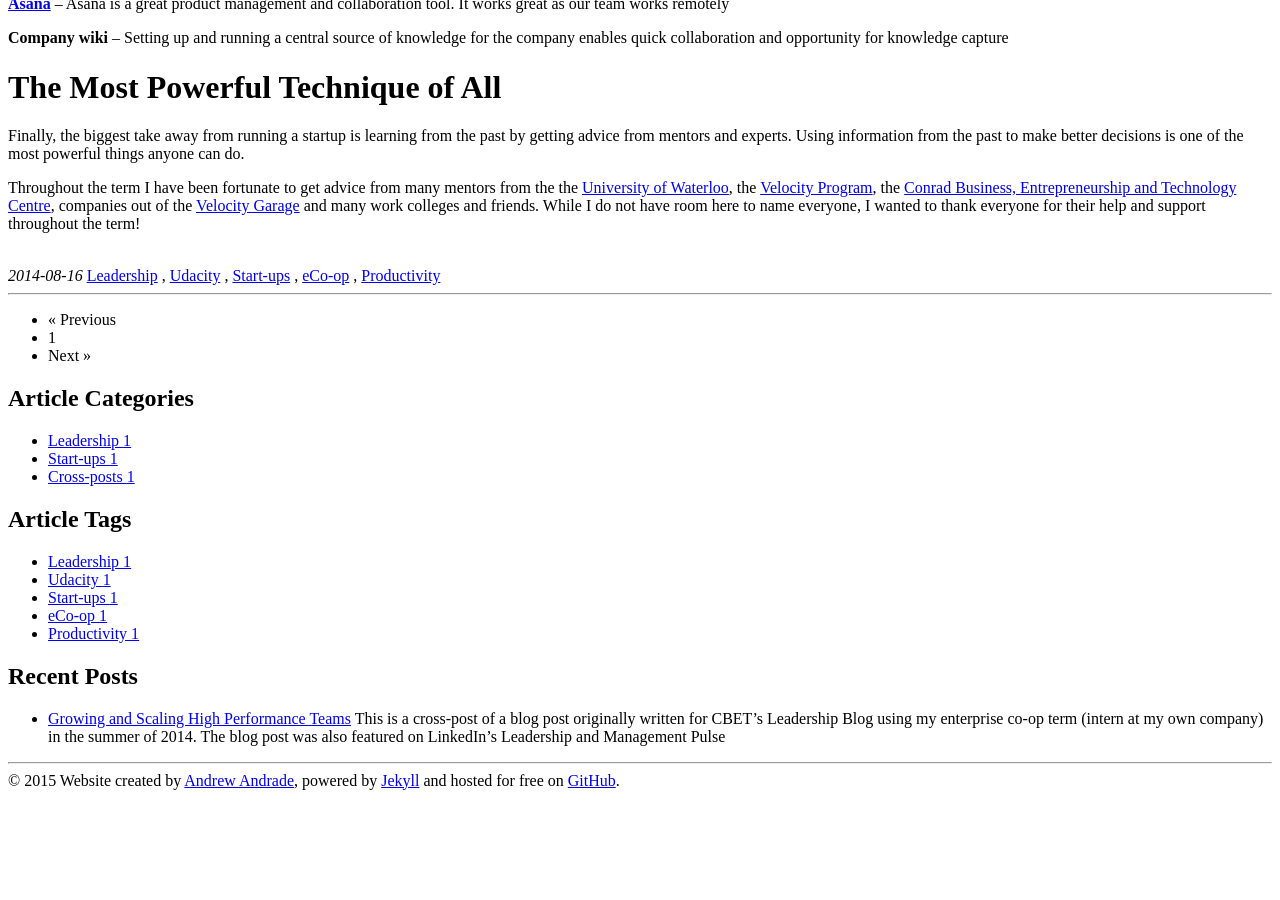
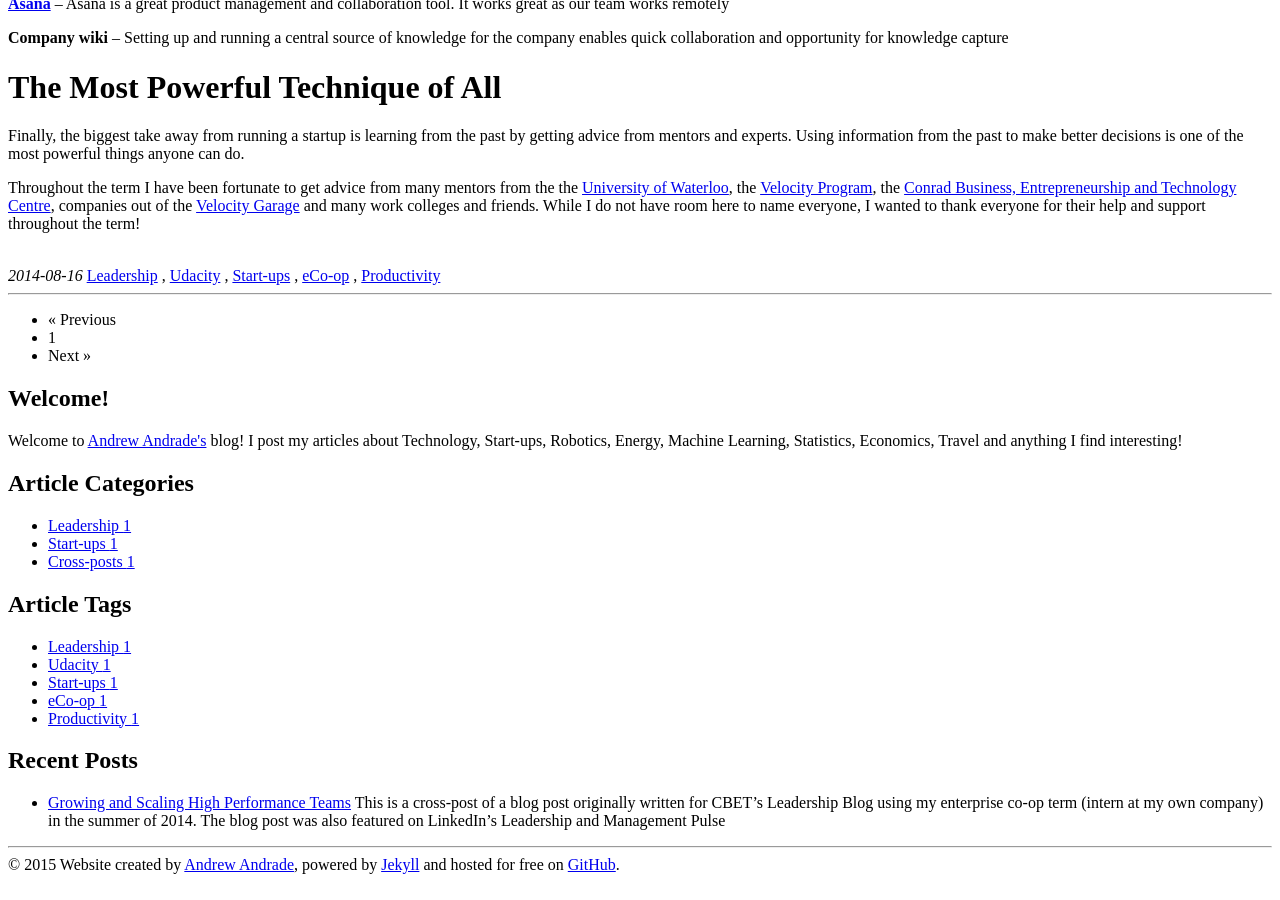
Before and after one commit to mrandrewandrade/blog, a Jekyll site: the page built from index.html, in a window 1280 px wide and 900 px high, scrolled down 1547 px. Built offline with Jekyll 4.4.1, drawn with Linux system fonts in a browser that asks for light colours; nearby versions of some CDN libraries; library files that are not in the unit come from our copies; the list of posts is cut into pages by our own code; comment, search, counter and statistics services are not loaded; before the commit the page ends 2363 px from its top, so only the background shows below that.

Commit message:
Added welcome message

```diff
--- a/index.html
+++ b/index.html
@@ -78,6 +78,9 @@
 		</div>
 	</div>
     <div class="span4">
+        <div>
+            <h2> Welcome!</h2>
+            <p> Welcome to <a href="http://mrandrewandrade.com">Andrew Andrade's</a> blog!  I post my articles about Technology, Start-ups, Robotics, Energy, Machine Learning, Statistics, Economics, Travel and anything I find interesting!
         <div class="categories">
             <h2>Article Categories</h2>
             <ul class="tag_box">
```
